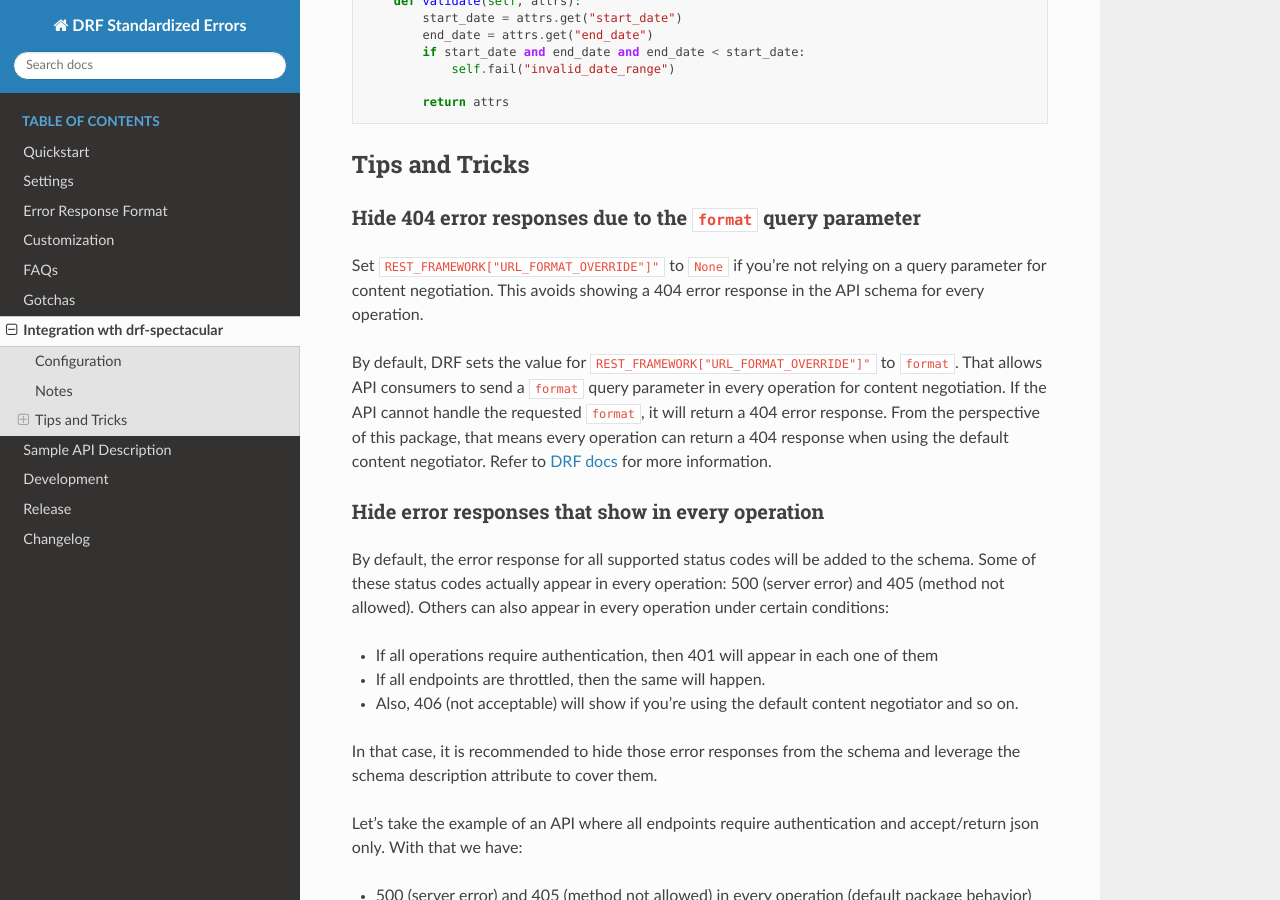
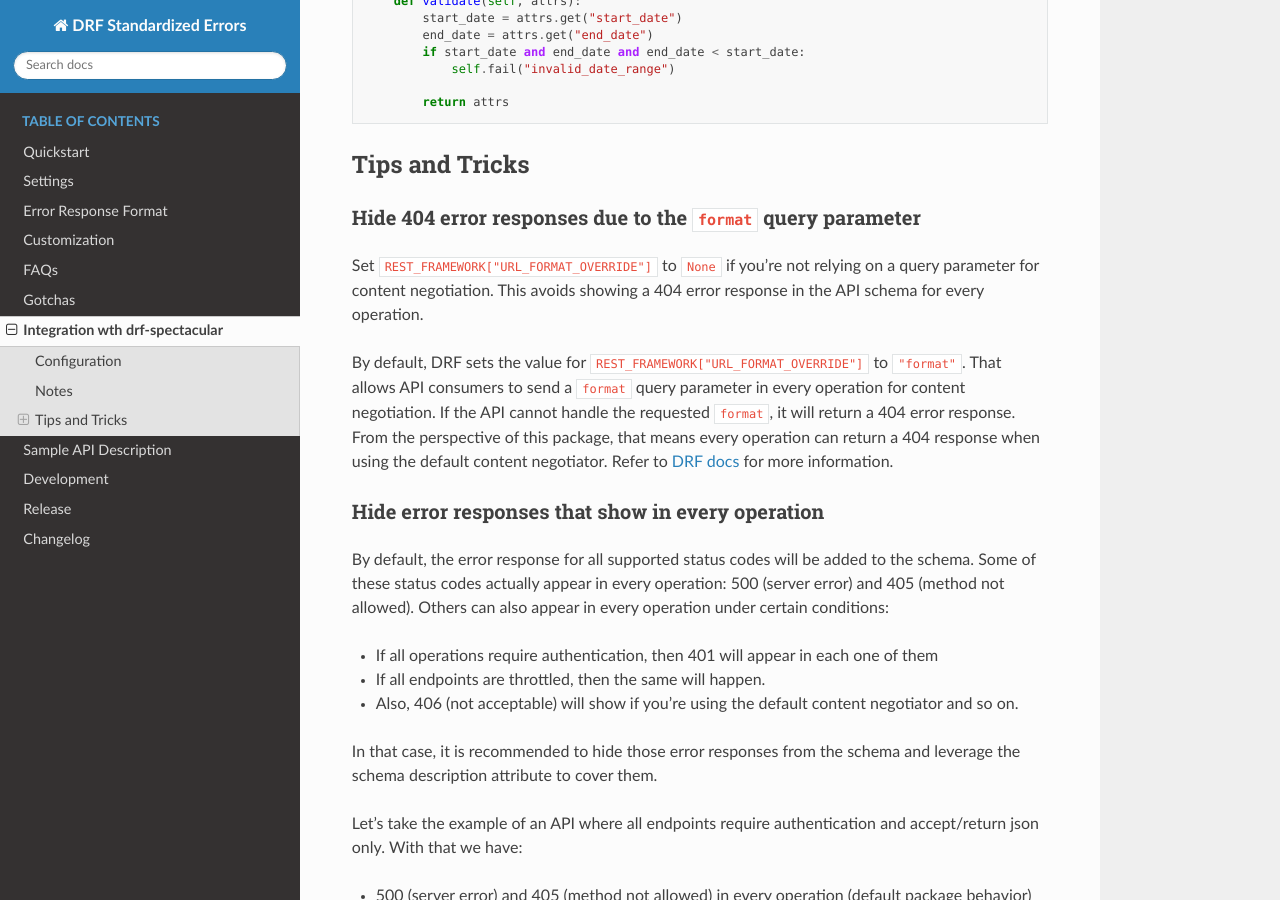
Before and after one commit to ghazi-git/drf-standardized-errors, a Sphinx documentation site: the page built from docs/openapi.md, in a window 1280 px wide and 900 px high, scrolled down 2238 px. Built offline with Sphinx 7.4.7 and the Read the Docs theme 3.1.0, drawn with Linux system fonts in a browser that asks for light colours.

Commit message:
fix quotes

```diff
--- a/docs/openapi.md
+++ b/docs/openapi.md
@@ -109,10 +109,10 @@ class CustomSerializer(serializers.Serializer):
 
 ### Hide 404 error responses due to the `format` query parameter
 
-Set `REST_FRAMEWORK["URL_FORMAT_OVERRIDE"]"` to `None` if you're not relying on a query parameter for content
+Set `REST_FRAMEWORK["URL_FORMAT_OVERRIDE"]` to `None` if you're not relying on a query parameter for content
 negotiation. This avoids showing a 404 error response in the API schema for every operation.
 
-By default, DRF sets the value for `REST_FRAMEWORK["URL_FORMAT_OVERRIDE"]"` to `format`. That allows API consumers to
+By default, DRF sets the value for `REST_FRAMEWORK["URL_FORMAT_OVERRIDE"]` to `"format"`. That allows API consumers to
 send a `format` query parameter in every operation for content negotiation. If the API cannot handle the requested
 `format`, it will return a 404 error response. From the perspective of this package, that means every operation can
 return a 404 response when using the default content negotiator. Refer
```
Also changed, not shown: docs/changelog.md (+1 -1 lines).
